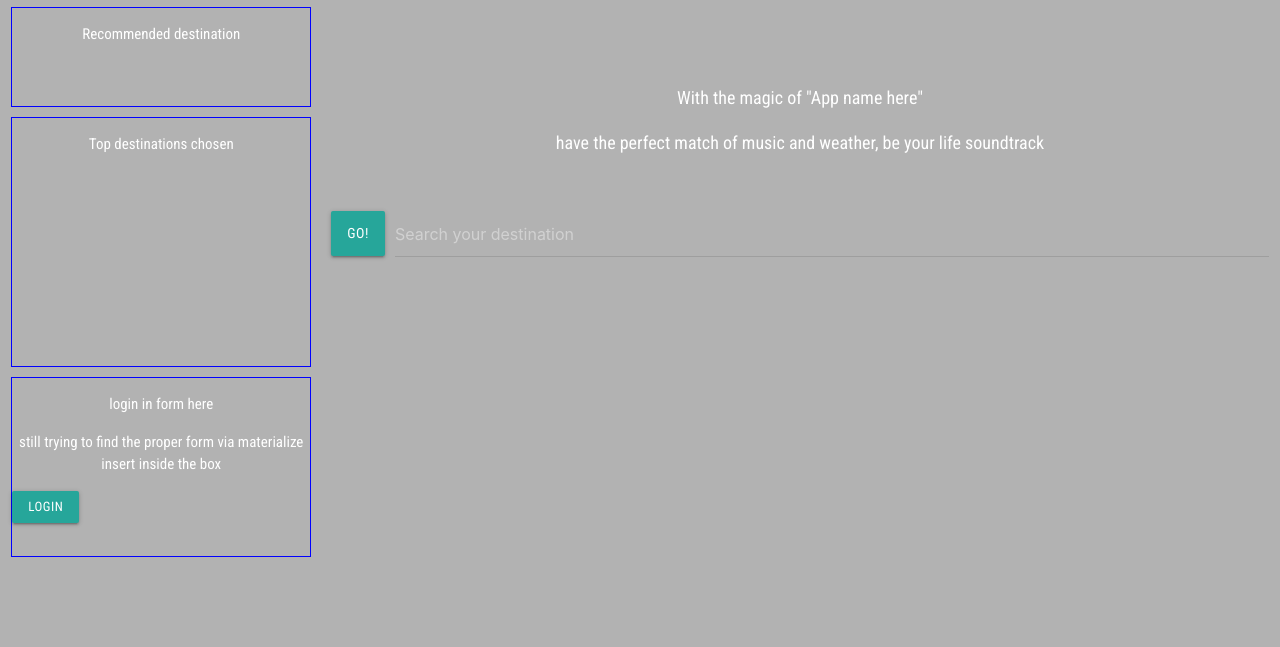
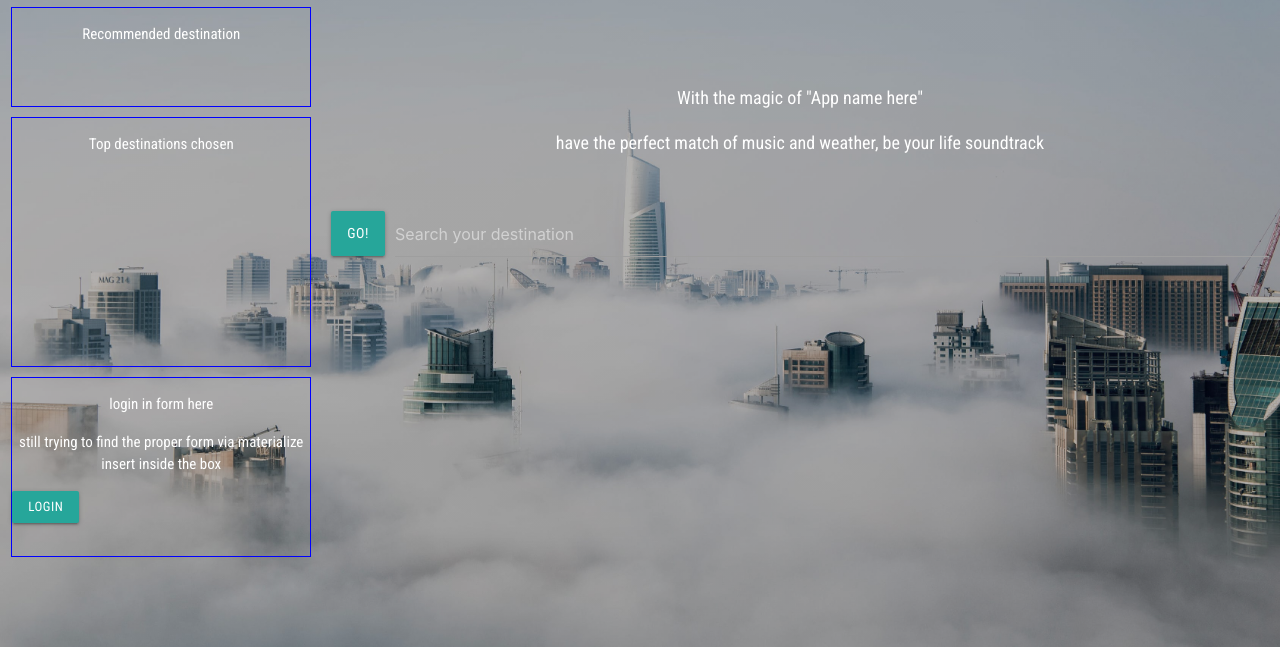
Before and after one commit to seaspatton13/Group-project-1, a plain HTML site: page index.html in a window 1280 px wide. Shown: the part 153-800 px from the top of the page. Drawn offline with nearby package versions, Linux system fonts and the light colour scheme; files that its build step writes are made by us from their sources.

Commit message:
forgot to add the background image

```diff
--- a/css/style.css
+++ b/css/style.css
@@ -3,7 +3,7 @@
   text-align: center;
 }
 body {
-  background-image: linear-gradient(rgba(0,0,0,0.3), rgba(0,0,0,0.3)), url(./assets/images/pexels-photo-325185.jpeg);
+  background-image: linear-gradient(rgba(0,0,0,0.3), rgba(0,0,0,0.3)), url(/images/pexels-photo-325185.jpeg);
   background-size: cover;
   height: 100vh;
   background-position: center;
```
Also changed, not shown: images/atmosphere-blue-blue-sky-314726.jpg (added), images/pexels-photo-325185.jpeg (added), 1 other file.
